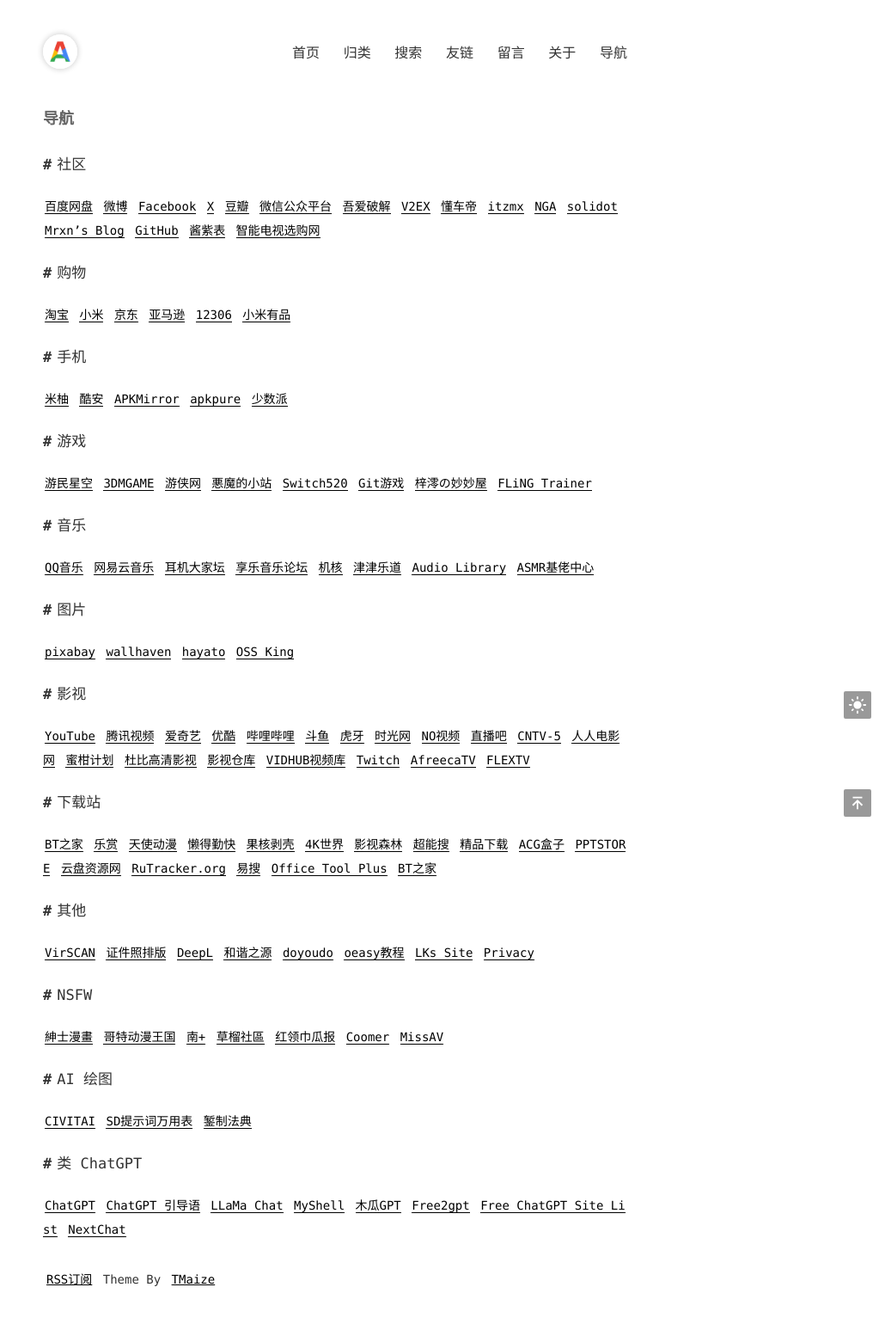
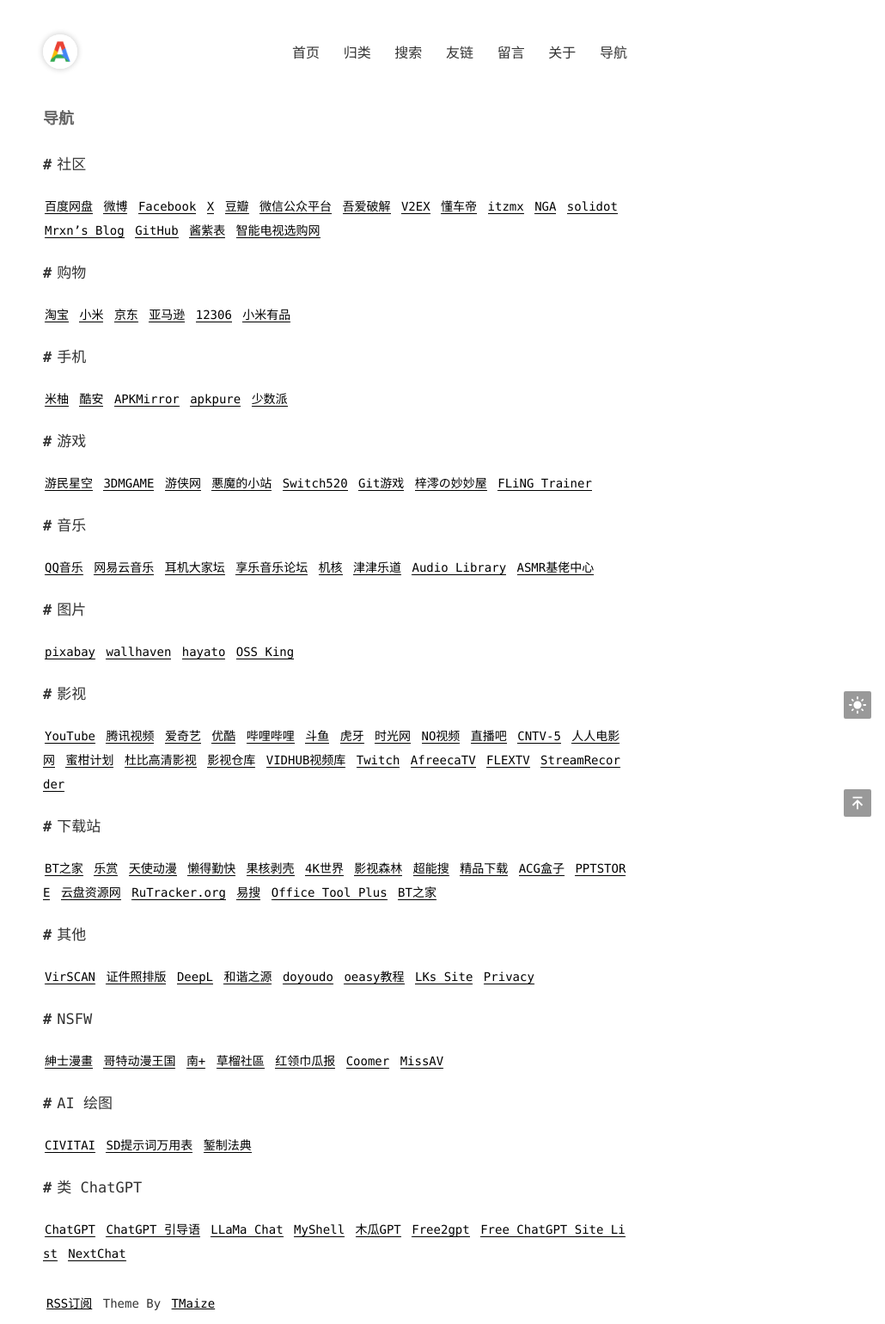
Before and after one commit to admans/admans.github.io, a Jekyll site: the page built from pages/navi.md, in a window 1280 px wide. Shown: the whole page at 86% size, without its empty margins (250-1280 px from the left). Built offline with Jekyll 4.4.1, drawn with Linux system fonts in a browser that asks for light colours; before the commit the page ends 1512 px from its top, so only the background shows below that.

Commit message:
Update navi.md

```diff
--- a/pages/navi.md
+++ b/pages/navi.md
@@ -29,7 +29,7 @@ title: 导航
 
 ## 影视
 
-[YouTube](https://www.youtube.com/ "YouTube") [腾讯视频](https://v.qq.com/ "腾讯视频") [爱奇艺](https://www.iqiyi.com/ "爱奇艺") [优酷](https://www.youku.com/ "优酷") [哔哩哔哩](https://www.bilibili.com/ "哔哩哔哩") [斗鱼](https://www.douyu.com/ "斗鱼") [虎牙](https://www.huya.com/ "虎牙") [时光网](http://www.mtime.com/ "时光网") [NO视频](https://www.novipnoad.com/ "NO视频") [直播吧](http://www.zhibo8.cc/ "直播吧") [CNTV-5](http://tv.cntv.cn/live/cctv5/?pt=HD "CNTV-5") [人人电影网](https://www.rrdynb.com/index.html "人人电影网") [蜜柑计划](https://mikanani.me/ "蜜柑计划") [杜比高清影视](https://dubi.tk/ "杜比高清影视") [影视仓库](http://www.wmdz.com/index.html "影视仓库") [VIDHUB视频库](https://vidhub.link/ "VIDHUB视频库") [Twitch](https://www.twitch.tv/ "Twitch") [AfreecaTV](https://www.afreecatv.com/ "AfreecaTV") [FLEXTV](https://www.flextv.co.kr/ "FLEXTV")
+[YouTube](https://www.youtube.com/ "YouTube") [腾讯视频](https://v.qq.com/ "腾讯视频") [爱奇艺](https://www.iqiyi.com/ "爱奇艺") [优酷](https://www.youku.com/ "优酷") [哔哩哔哩](https://www.bilibili.com/ "哔哩哔哩") [斗鱼](https://www.douyu.com/ "斗鱼") [虎牙](https://www.huya.com/ "虎牙") [时光网](http://www.mtime.com/ "时光网") [NO视频](https://www.novipnoad.com/ "NO视频") [直播吧](http://www.zhibo8.cc/ "直播吧") [CNTV-5](http://tv.cntv.cn/live/cctv5/?pt=HD "CNTV-5") [人人电影网](https://www.rrdynb.com/index.html "人人电影网") [蜜柑计划](https://mikanani.me/ "蜜柑计划") [杜比高清影视](https://dubi.tk/ "杜比高清影视") [影视仓库](http://www.wmdz.com/index.html "影视仓库") [VIDHUB视频库](https://vidhub.link/ "VIDHUB视频库") [Twitch](https://www.twitch.tv/ "Twitch") [AfreecaTV](https://www.afreecatv.com/ "AfreecaTV") [FLEXTV](https://www.flextv.co.kr/ "FLEXTV") [StreamRecorder](https://streamrecorder.io/ "StreamRecorder")
 
 ## 下载站
 
```
